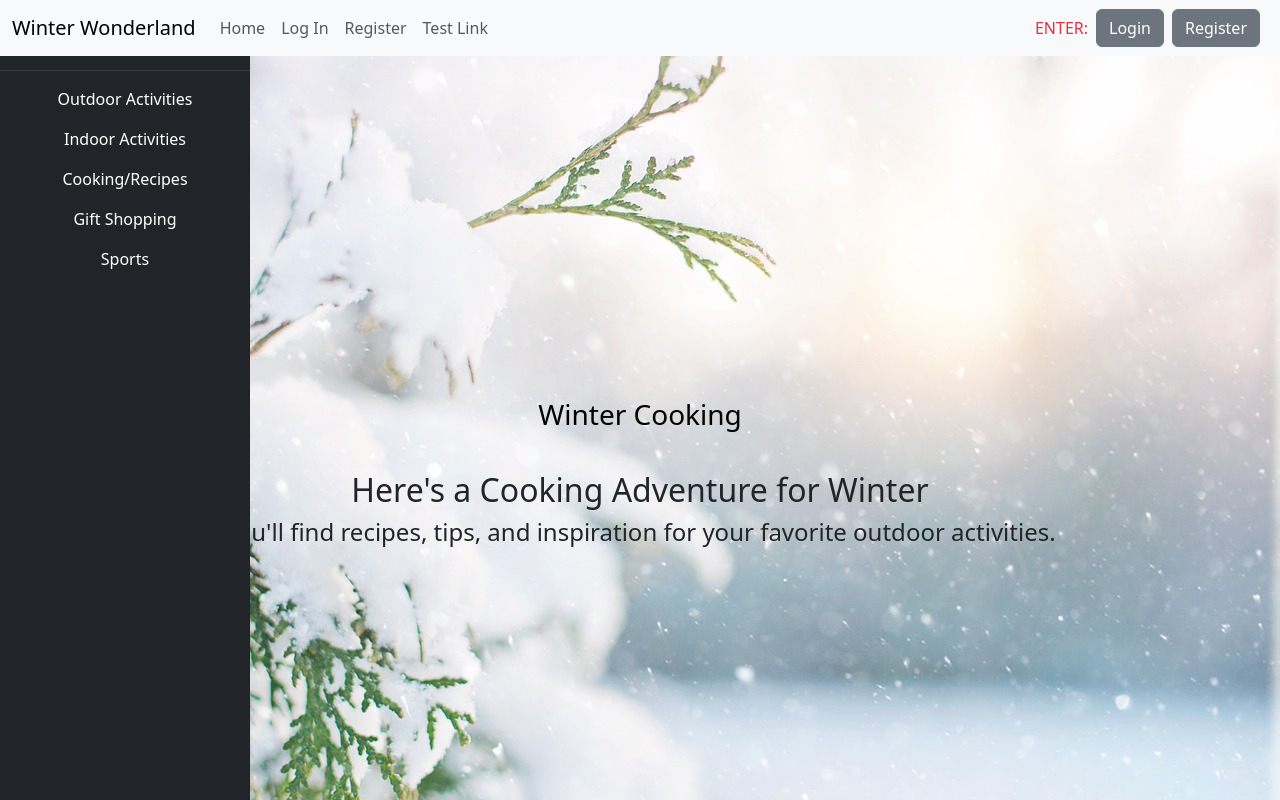
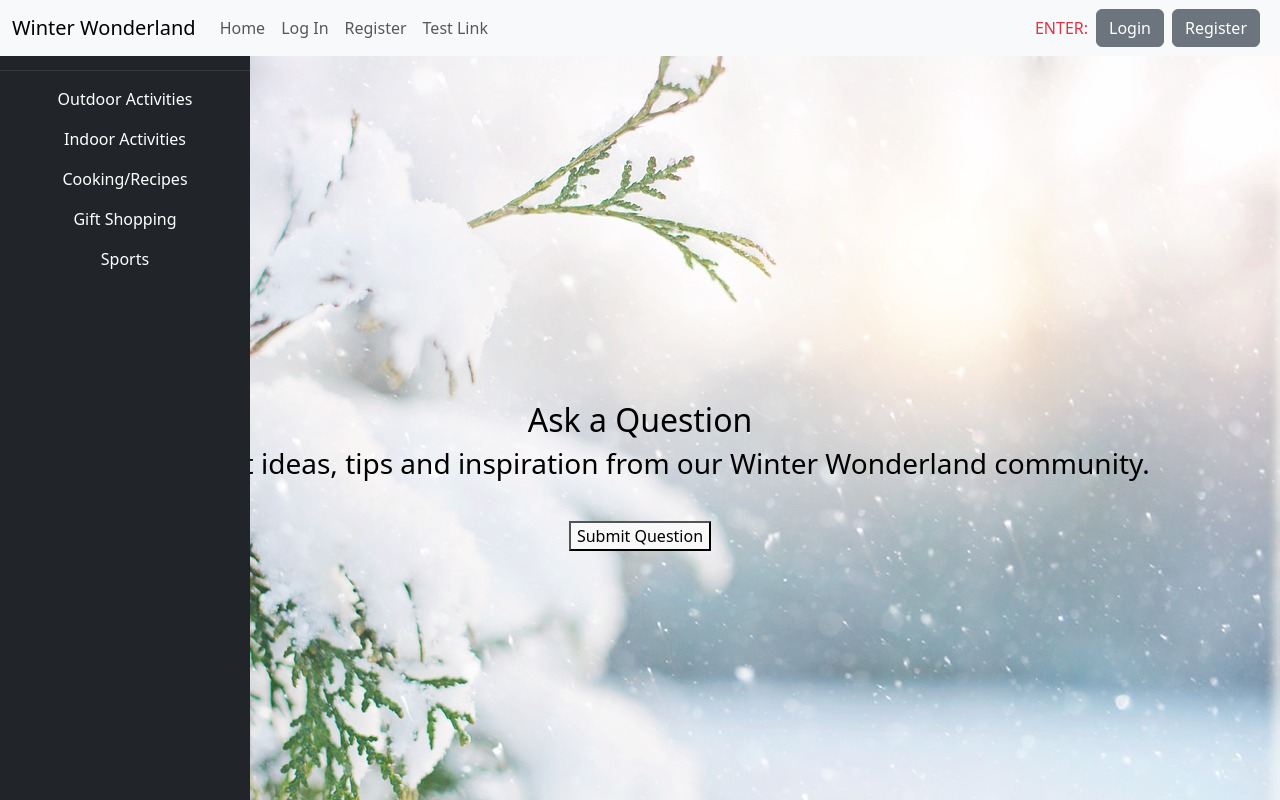
Before and after one commit to hubforschoolwork/pro5go, a React (Vite) app: page /question in a window 1280 px wide. Built offline with nearby package versions, Linux system fonts and the light colour scheme; no server answers.

Commit message:
add code to buttons

```diff
--- a/src/components/questionbutton.jsx
+++ b/src/components/questionbutton.jsx
@@ -0,0 +1,14 @@
+import React from 'react';
+import {Link} from 'react-router-dom';
+
+
+
+const Questionbutton = () => {
+    return (
+        <Link to="/answer" className="question-button">
+             <button type="submit">Submit Question</button>
+        </Link>
+    )
+}
+
+export default Questionbutton;
--- a/src/components/questionform.jsx
+++ b/src/components/questionform.jsx
@@ -1,17 +1,15 @@
 import React from 'react';
 // import './cooking.css'
+
 
 function Questionit() {
     return (
         <>
         <div className="form-container">
-            <h3>Winter Cooking</h3>
+            <h2>Ask a Question</h2>
+            <h3>Get great ideas, tips and inspiration from our Winter Wonderland community.</h3>
         </div>
 
-        <div>
-                <h2>Here's a Cooking Adventure for Winter</h2>
-                <h4>You'll find recipes, tips, and inspiration for your favorite outdoor activities.</h4>
-            </div>
         </>
     );
 }
--- a/src/pages/question.jsx
+++ b/src/pages/question.jsx
@@ -3,6 +3,7 @@ import Questionit from '../components/questionform.jsx';
 import Dashboard from '../components/dashboardtest.jsx';
 import Sidebar from '../components/sidebar.jsx';
 import './question.css'
+import Questionbutton from '../components/questionbutton.jsx';
 
 function Question() {
     return (
@@ -15,6 +16,7 @@ function Question() {
         </div>
 
         <Questionit />
+        <Questionbutton />
 
         </>
     );
```
